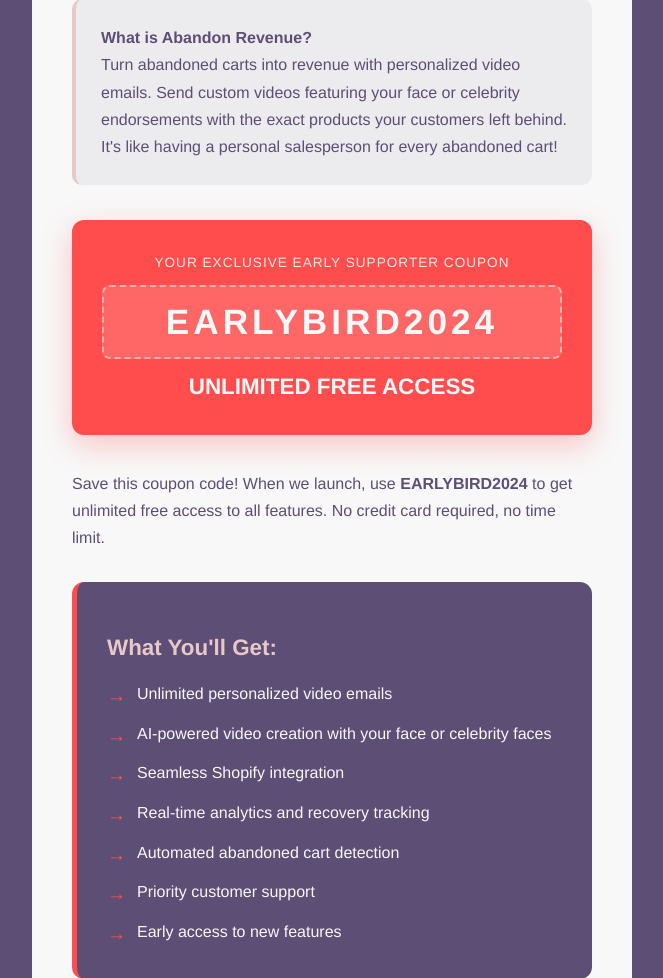
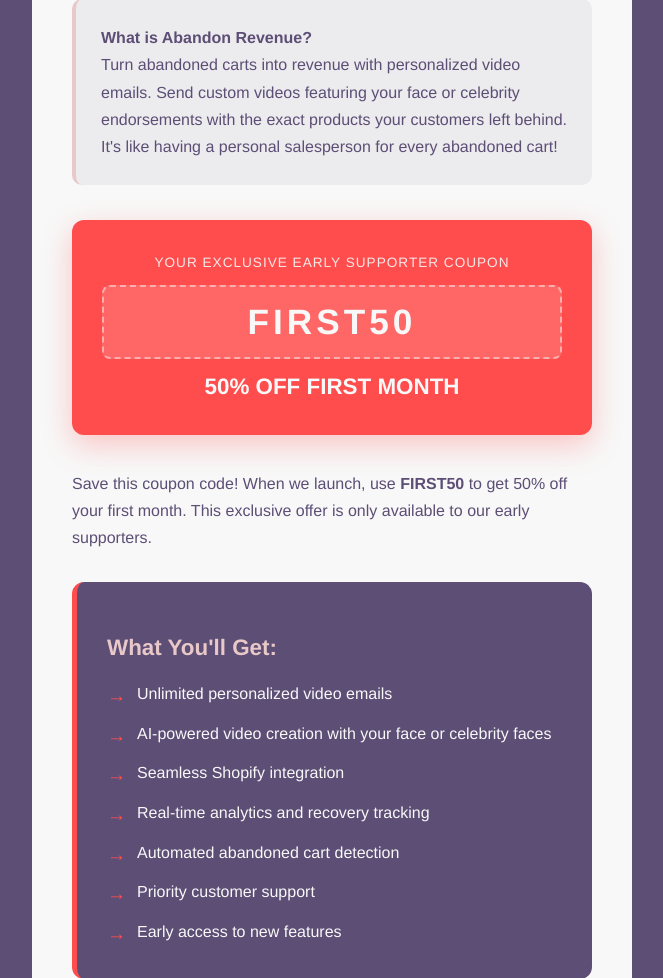
Before and after one commit to Eng-HassanRaza/abandonrevenue_shopify_project, a Django app: template waitlist/templates/waitlist/welcome_email.html in a window 1280 px wide. Shown: the part 426-1404 px from the top of the page, without its empty margins (308-971 px from the left). Run offline with Django 4.2, Linux system fonts and the light colour scheme; the template is opened without the code that fills it, so the values that code supplies are empty.

Commit message:
50% off instead of totaly free

```diff
--- a/waitlist/templates/waitlist/welcome_email.html
+++ b/waitlist/templates/waitlist/welcome_email.html
@@ -201,13 +201,13 @@
 
             <div class="coupon-box">
                 <div class="coupon-label">Your Exclusive Early Supporter Coupon</div>
-                <div class="coupon-code">EARLYBIRD2024</div>
-                <div class="coupon-value">UNLIMITED FREE ACCESS</div>
+                <div class="coupon-code">FIRST50</div>
+                <div class="coupon-value">50% OFF FIRST MONTH</div>
             </div>
 
             <p class="message">
-                Save this coupon code! When we launch, use <strong>EARLYBIRD2024</strong> to get
-                unlimited free access to all features. No credit card required, no time limit.
+                Save this coupon code! When we launch, use <strong>FIRST50</strong> to get
+                50% off your first month. This exclusive offer is only available to our early supporters.
             </p>
 
             <div class="benefits">
--- a/waitlist/views.py
+++ b/waitlist/views.py
@@ -28,7 +28,7 @@ def thank_you(request):
 
 
 def send_welcome_email(email):
-    subject = 'Welcome to Abandon Revenue - Exclusive Early Access'
+    subject = 'Welcome to Abandon Revenue - 50% OFF Your First Month!'
 
     html_message = render_to_string('waitlist/welcome_email.html', {
         'email': email,
@@ -39,7 +39,9 @@ def send_welcome_email(email):
 
     Thank you for joining our waitlist! We're excited to have you on board.
 
-    As an early supporter, you'll get UNLIMITED FREE ACCESS when we launch!
+    As an early supporter, you'll get 50% OFF YOUR FIRST MONTH when we launch!
+
+    Use coupon code: FIRST50
 
     What's Abandon Revenue?
     Turn abandoned carts into revenue with personalized video emails. Send custom videos featuring your face or celebrity endorsements with the exact products your customers left behind.
```
